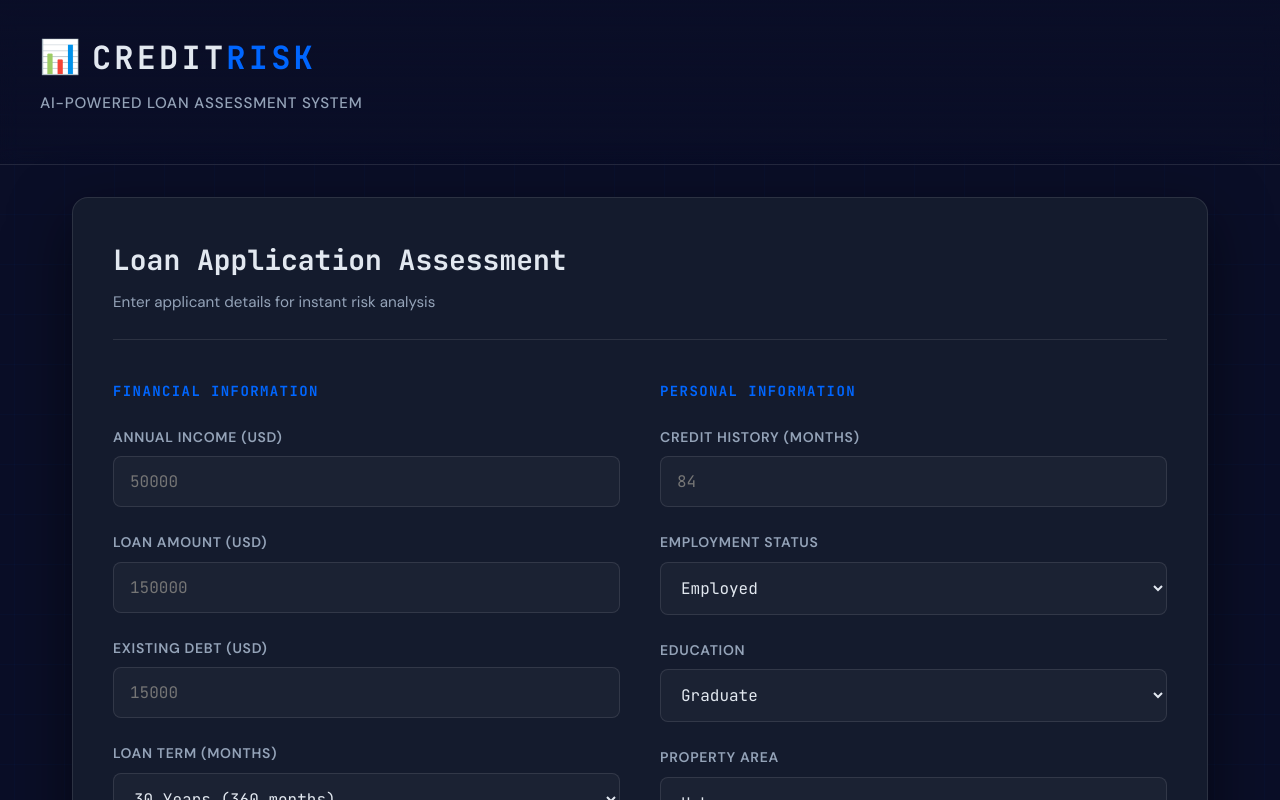
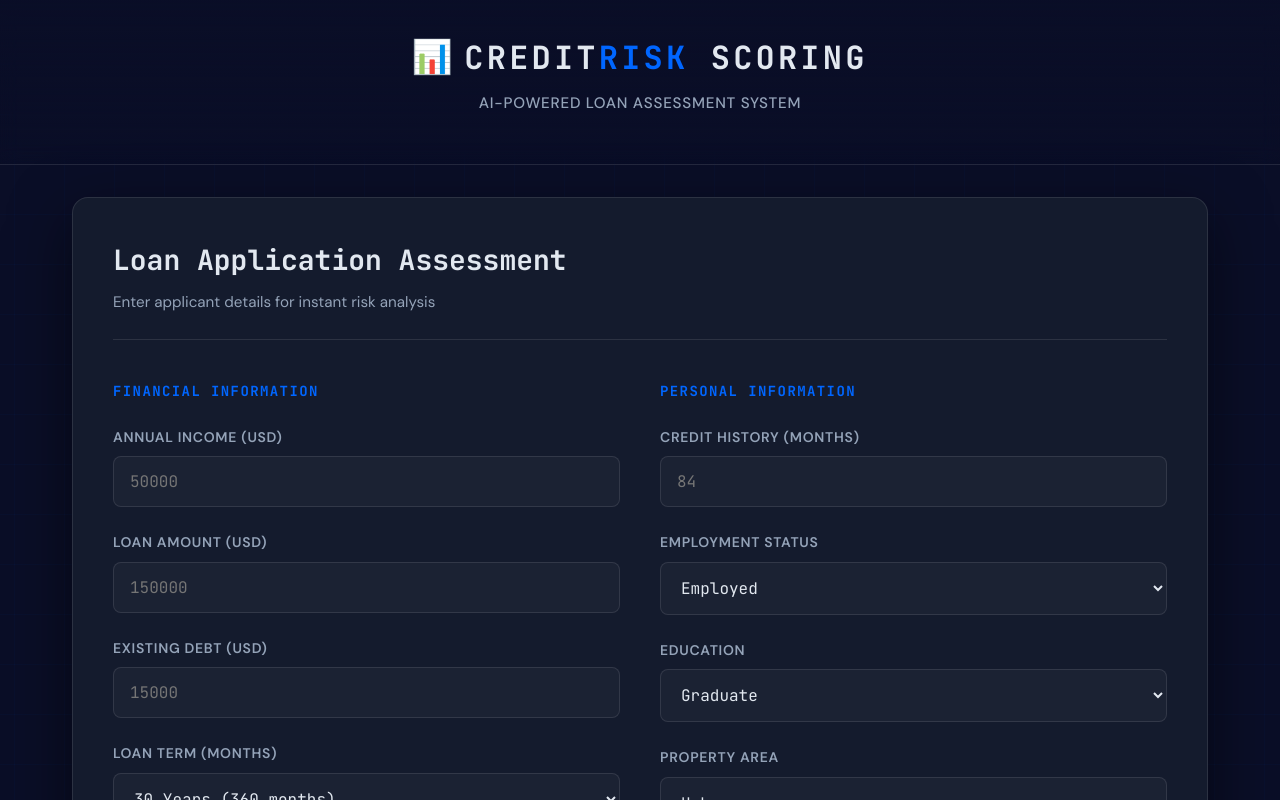
Before and after one commit to gillybops/credit-risk-frontend, a React (Create React App) app: page / in a window 1280 px wide. Shown: the top 800 px of the page. Built offline with nearby package versions, Linux system fonts and the light colour scheme.

Commit message:
Fix header title and centering

```diff
--- a/src/App.css
+++ b/src/App.css
@@ -66,6 +66,7 @@ body {
 .header-content {
   max-width: 1200px;
   margin: 0 auto;
+  text-align: center;
 }
 
 .logo {
@@ -73,6 +74,7 @@ body {
   align-items: center;
   gap: 0.75rem;
   margin-bottom: 0.5rem;
+  justify-content: center;
 }
 
 .logo-icon {
--- a/src/App.js
+++ b/src/App.js
@@ -63,7 +63,7 @@ function App() {
           <div className="header-content">
             <div className="logo">
               <span className="logo-icon">📊</span>
-              <h1>CREDIT<span className="accent">RISK</span></h1>
+              <h1>CREDIT<span className="accent">RISK</span> SCORING</h1>
             </div>
             <p className="subtitle">AI-Powered Loan Assessment System</p>
           </div>
```
